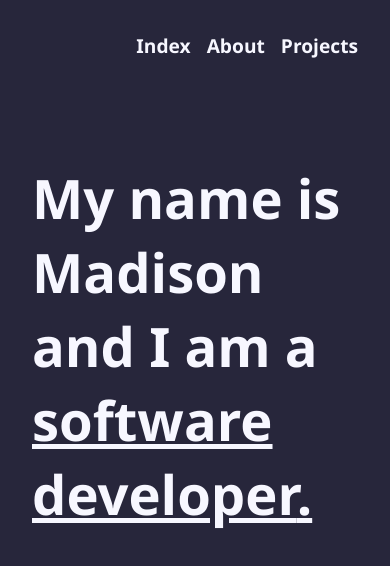
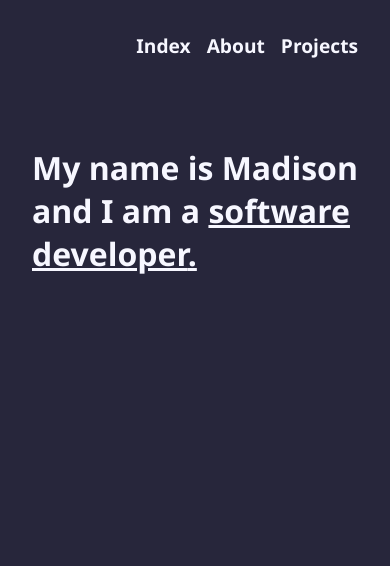
Before and after one commit to madisonlowe/madisonlowe.github.io, a Next.js app: page / in a window 390 px wide. Shown: the top 566 px of the page. Built offline with nearby package versions, Linux system fonts and the light colour scheme.

Commit message:
Edited header font size.

```diff
--- a/styles/Title.module.css
+++ b/styles/Title.module.css
@@ -25,4 +25,7 @@
   .descriptor {
     background-image: none;
   }
+  .homeTitle {
+    font-size: 2rem;
+  }
 }
```
